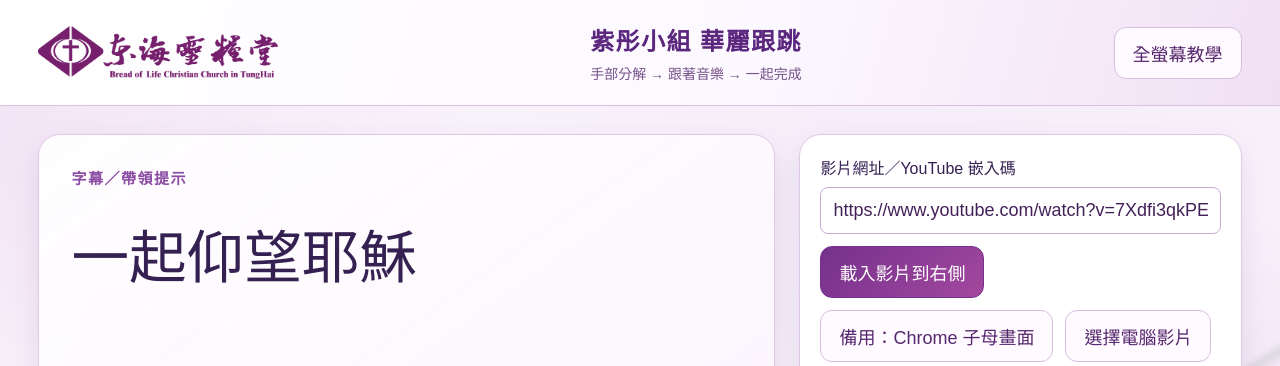
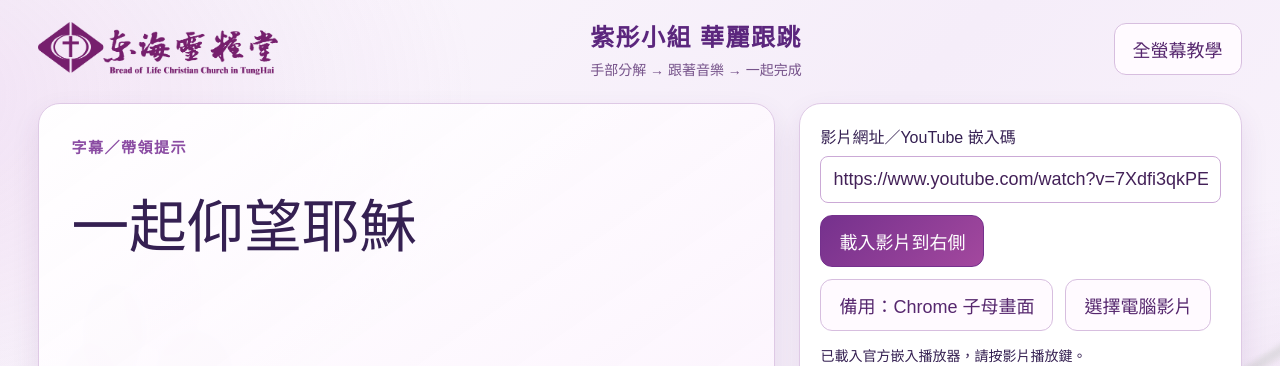
Before and after one commit to dw5000tw-33/fbauto, a plain HTML site: page dance-classroom.html in a window 1280 px wide. Shown: the top 366 px of the page. Drawn offline with Linux system fonts and the light colour scheme.

Commit message:
Blend header into dance teaching layout

```diff
--- a/dance-classroom.html
+++ b/dance-classroom.html
@@ -34,6 +34,12 @@ body::after{width:520px;height:600px;right:-230px;top:80px;transform:none;backgr
   linear-gradient(148deg,transparent 48%,rgba(113,137,104,.15) 48.5% 49.2%,transparent 50%)}
 header,main{position:relative;z-index:1}
 @media(max-width:850px){body::before{left:-270px;opacity:.55}body::after{right:-310px;opacity:.48}}
+
+
+/* 標頭融入同一個教學畫面，不再像分開的白色色塊 */
+header{background:transparent;border-bottom:0;padding:18px 3vw 12px}
+main{padding-top:12px}
+body.teaching header{background:rgba(252,249,253,.78);backdrop-filter:blur(12px);border-bottom:1px solid rgba(186,132,201,.20)}
 
 </style></head><body>
 <header><img class="logo" src="45AAD19F-AD9D-4918-9D76-8F5E46AF402D.png" alt="東海靈糧堂"><div><h1>紫彤小組 華麗跟跳</h1><div class="subtitle">手部分解 → 跟著音樂 → 一起完成</div></div><button id="full" aria-pressed="false">全螢幕教學</button></header>
```
